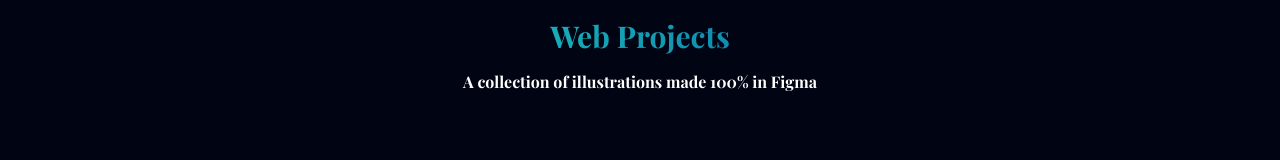
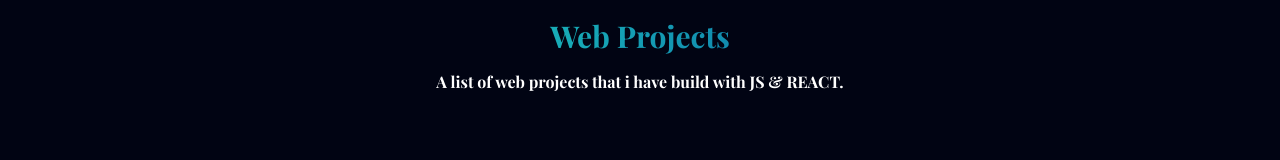
Before and after one commit to vdi1402/vdi-portfolio, a React (Create React App) app: page /work/illustration in a window 1280 px wide. Shown: the part 239-399 px from the top of the page. Built offline with nearby package versions, Linux system fonts and the light colour scheme.

Commit message:
changed title

```diff
--- a/src/pages/works/webProjects.jsx
+++ b/src/pages/works/webProjects.jsx
@@ -25,7 +25,7 @@
           <h2 className="text-3xl font-semibold text-transparent bg-clip-text  md:font-extrabold  bg-gradient-to-r from-color2 to-color3 ">
             Web Projects
           </h2>
-          <p>A collection of illustrations made 100% in Figma</p>
+          <p>A list of web projects that i have build with JS & REACT.</p>
         </div>
         <section class="py-20 px-8">
 
```
